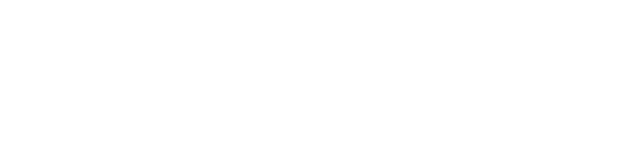
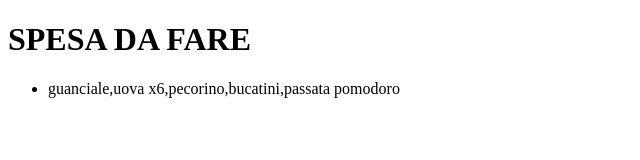
Before and after one commit to DavideLopez/js-lista-spesa, a plain HTML site: page index.html in a window 1280 px wide. Shown: the whole page, without its empty margins (0-640 px from the left). Drawn offline with Linux system fonts and the light colour scheme.

Commit message:
inserito ciclo while

```diff
--- a/app.js
+++ b/app.js
@@ -1 +1,16 @@
 console.log('spesa')
+
+//WHILE
+
+const listEl = document.getElementById('list')
+
+listEl.innerHTML = ''
+
+const listaSpesa = ['guanciale', 'uova x6', 'pecorino', 'bucatini', 'passata pomodoro',]
+
+let i = 0
+while (i < listaSpesa.length) {
+    const listItem = listaSpesa
+    listEl.innerHTML = `<li>${listItem}</li>`
+    i++
+}
--- a/index.html
+++ b/index.html
@@ -8,6 +8,11 @@
 </head>
 <body>
 
+        <h1>SPESA DA FARE</h1>
+        <ul id="list">
+
+        </ul>
+
     <script type="text/javascript" src="app.js"></script>
 </body>
 </html>
```
